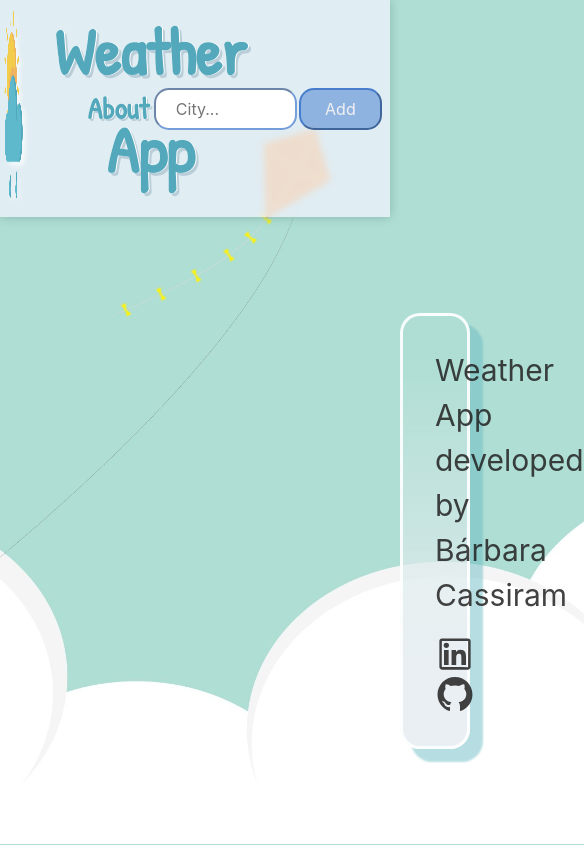
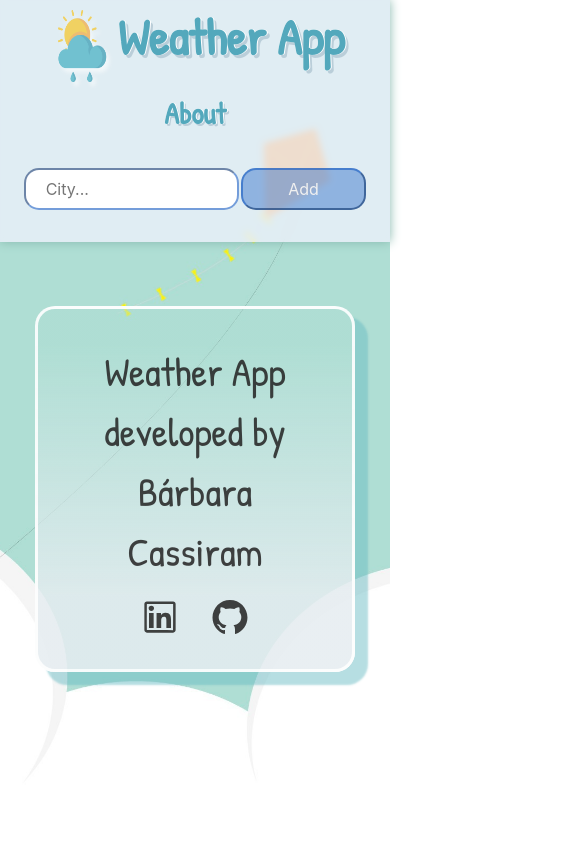
Before and after one commit to cassirambd/Weather-App, a React (Create React App) app: page /about in a window 390 px wide. Shown: the whole page, 584 px wide, since content can reach past the window. Built offline with nearby package versions, Linux system fonts and the light colour scheme; a web font is replaced by a local one.

Commit message:
responsive

```diff
--- a/src/components/Cards.jsx
+++ b/src/components/Cards.jsx
@@ -23,8 +23,8 @@ export default function Cards({ cities, onClose }) {
     );
   } else {
     return (
-      <div>
-        <p className={style.no}>No cities</p>
+      <div className={style.no}>
+        <span>No cities</span>
       </div>
     );
   }
--- a/src/components/Navbar.jsx
+++ b/src/components/Navbar.jsx
@@ -8,12 +8,10 @@ import About from "./About.jsx";
 export default function Navbar({ onSearch }) {
   return (
     <div className={style.navBar}>
-      <div style={{ width: "22%" }}>
+      <div className={style.home}>
+        <img className={style.img} src={img} alt='' />
         <Link to='/' style={{ textDecoration: "none" }}>
-          <p className={style.title}>
-            <img className={style.img} src={img} alt='' />
-            Weather App
-          </p>
+          <p className={style.title}>Weather App</p>
         </Link>
       </div>
       <div>
--- a/src/index.css
+++ b/src/index.css
@@ -4,9 +4,20 @@ body {
   background-position: center;
   background-size: cover;
   background-attachment: fixed;
-  /* min-height: 100vh; */
-  /* background-size: cover;
-  height: 80%;
-  width: 100%;
+  /* min-height: 100vh;
   margin: 0; */
 }
+
+body::-webkit-scrollbar {
+  width: 15px;
+}
+
+body::-webkit-scrollbar-track {
+  background: rgba(198, 227, 230, 0.756);        /* color of the tracking area */
+}
+
+body::-webkit-scrollbar-thumb {
+  background-color: rgba(241, 190, 59, 0.633);    /* color of the scroll thumb */
+  border-radius: 20px;       /* roundness of the scroll thumb */
+  border: 3px solid rgb(255, 255, 255);  /* creates padding around scroll thumb */
+}
--- a/src/stylesheets/About.module.css
+++ b/src/stylesheets/About.module.css
@@ -1,9 +1,8 @@
 .card {
-  margin: 6em 25em;
+  width: 30em;
+  margin: 4em 1em;
+  display: inline-block;
   padding: 2em;
-  /* display: flex;
-  align-items: center;
-  justify-content: center; */
   background: linear-gradient(900deg, #afded461 10%, #e5ecf0d9 80%);
   border-radius: 20px;
   border: 3px solid rgba(254, 254, 254, 0.9);
@@ -16,6 +15,26 @@
 }
 
 .about {
-  font-size: 30px;
+  font-family: "Patrick Hand";
+  font-size: 40px;
   color: rgba(32, 31, 31, 0.843);
 }
+
+@media all and (max-width: 560px) {
+  .card {
+    width: 25rem;
+  }
+}
+
+@media all and (max-width: 450px) {
+  .card {
+     width: 20rem;
+   }
+ }
+
+
+ @media all and (max-width: 350px) {
+  .card {
+     width: 15rem;
+   }
+ }
--- a/src/stylesheets/Card.module.css
+++ b/src/stylesheets/Card.module.css
@@ -7,7 +7,7 @@
   justify-content: center;
   background: linear-gradient(200deg, #afded461 10%, #e5ecf0d9 80%);
   border-radius: 20px;
-  border: 3.5px dashed rgba(254, 254, 254, 0.9);
+  border: 3px dashed rgba(254, 254, 254, 0.9);
   transition: all 0.2s;
   box-shadow: 12px 12px 2px 1px rgba(103, 185, 194, 0.477);
 }
@@ -61,20 +61,38 @@
   font-weight: 500;
 }
 
-.row {
-  display: flex;
-  justify-content: center;
-}
-
 .no {
-  display: flex;
-  justify-content: center;
-  padding: 2px;
-  margin: 2em 14em;
+  display: inline-flex;
+  margin: 2em;
+  padding: 0em 2em 0em;
+  justify-items: center;
+  align-items: center;
   border: 2px dashed rgba(81, 80, 77, 0.8);
   border-radius: 40px;
   color: rgba(42, 40, 40, 0.9);
-  font-size: 45px;
+  font-size: 38px;
   font-family: "Patrick Hand", cursive;
   background-color: rgba(241, 190, 59, 0.633);
 }
+
+@media all and (max-width: 430px) {
+  .no {
+    font-size: 30px;
+  }
+}
+
+@media all and (max-width: 350px) {
+  .no {
+    font-size: 25px;
+  }
+
+  .card {
+    width: 16rem;
+  }
+}
+
+@media all and (max-width: 310px) {
+ .card {
+    width: 14rem;
+  }
+}
--- a/src/stylesheets/City.module.css
+++ b/src/stylesheets/City.module.css
@@ -7,7 +7,7 @@
   justify-content: center;
   background: linear-gradient(900deg, #afded461 10%, #e5ecf0d9 80%);
   border-radius: 20px;
-  border: 3.5px dashed rgba(254, 254, 254, 0.9);
+  border: 3px dashed rgba(254, 254, 254, 0.9);
   transition: all 0.2s;
   color: rgba(32, 31, 31, 0.76);
   box-shadow: 12px 12px 2px 1px rgba(103, 185, 194, 0.477);
@@ -44,3 +44,15 @@
   -webkit-filter: drop-shadow(2px 5px 5px rgb(255, 255, 255));
   filter: drop-shadow(3px 2px 1px rgba(0, 0, 0, 0.54));
 }
+
+@media all and (max-width: 350px) {
+  .card {
+    width: 16rem;
+  }
+}
+
+@media all and (max-width: 310px) {
+ .card {
+    width: 14rem;
+  }
+}
--- a/src/stylesheets/Navbar.module.css
+++ b/src/stylesheets/Navbar.module.css
@@ -8,7 +8,6 @@
   align-items: center;
   background-color: rgba(237, 241, 251, 0.8);
   backdrop-filter: blur(3px);
-  padding: 3px;
   box-shadow: 0px 0px 10px rgb(134, 184, 173);
 }
 
@@ -16,8 +15,6 @@
 
 .title {
   display: flex;
-  gap: 30px;
-  width: 140%;
   color: rgba(83, 168, 188);
   font-size: 65px;
   font-weight: bold;
@@ -26,10 +23,17 @@
     0px 0 rgb(255, 255, 255), 0 0px rgb(255, 255, 255);
 }
 
+.home {
+  display: flex;
+  flex-direction: row;
+  align-items: center;
+}
+
 .img {
-  padding-top: 8px;
-  max-width: 18%;
-  opacity: 70%;
+  width: 4.5em;
+  height: 5.5em;
+  margin: 0em 0.5em;
+  opacity: 60%;
   -webkit-filter: drop-shadow(2px 5px 5px rgb(255, 255, 255));
   filter: drop-shadow(3px 4px 2px rgb(255, 255, 255));
 }
@@ -42,3 +46,37 @@
   text-shadow: 1px 0 rgb(255, 255, 255), 2px 2px rgba(95, 134, 157, 0.295),
     0px 0 rgb(255, 255, 255), 0 0px rgb(255, 255, 255);
 }
+
+@media all and (max-width: 900px) {
+  .navBar {
+    flex-direction: column;
+    padding-bottom: 2em;
+  }
+}
+
+@media all and (max-width: 900px) {
+  .navBar {
+    flex-direction: column;
+    padding-bottom: 2em;
+  }
+}
+
+@media all and (max-width: 430px) {
+  .title {
+    font-size: 50px;
+  }
+  .img {
+    width: 3.5em;
+    height: 4.5em;
+  }
+}
+
+@media all and (max-width: 340px) {
+  .title {
+    font-size: 45px;
+  }
+  .img {
+    width: 2.5em;
+    height: 3.5em;
+  }
+}
--- a/src/stylesheets/Searchbar.module.css
+++ b/src/stylesheets/Searchbar.module.css
@@ -38,3 +38,9 @@
   transition: all 0.2s;
   box-shadow: 5px 5px 4px 1px rgba(103, 185, 194, 0.477);
 }
+
+@media all and (max-width: 900px) {
+  .search {
+    margin-top: 2em;
+  }
+}
```
